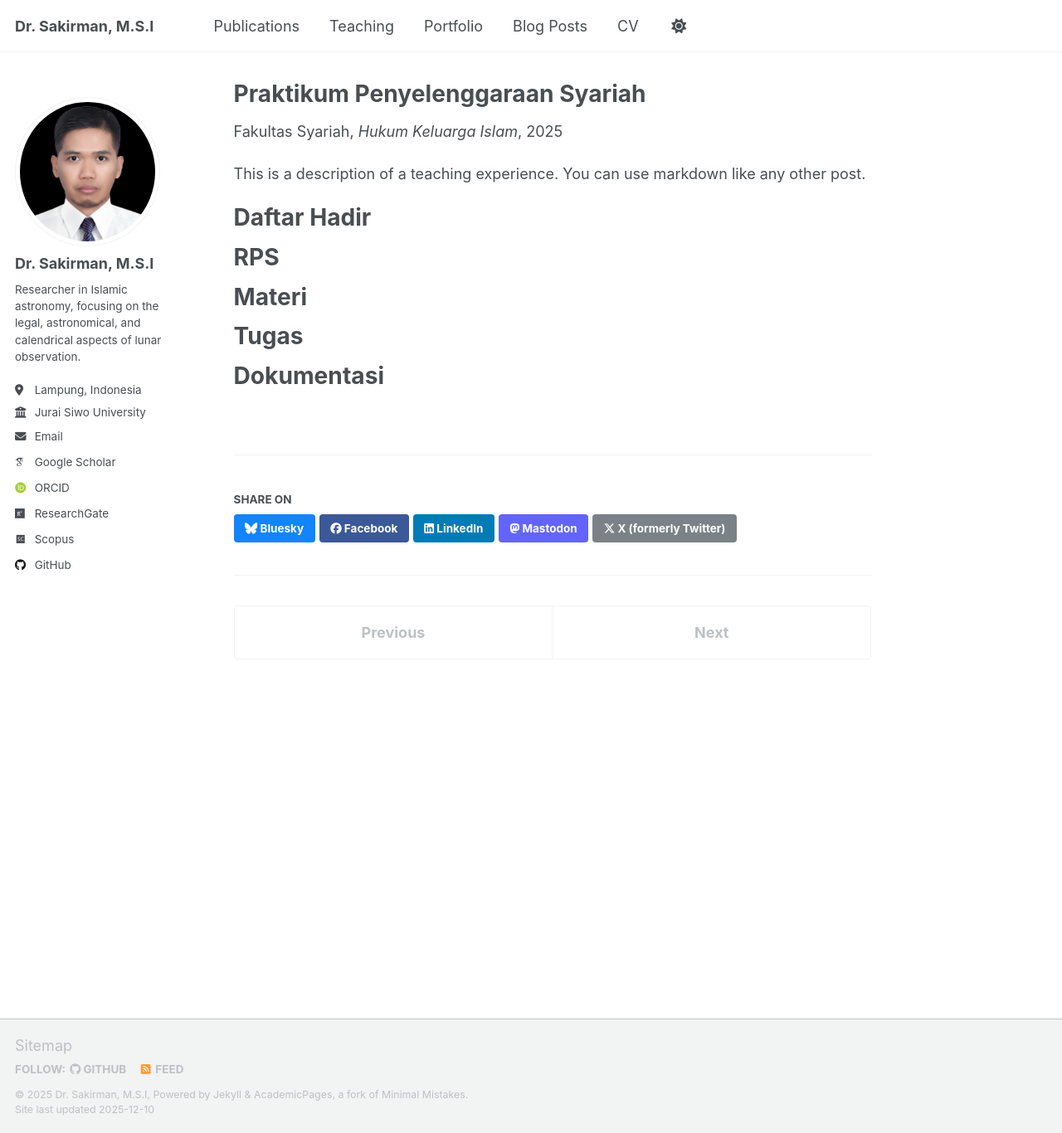
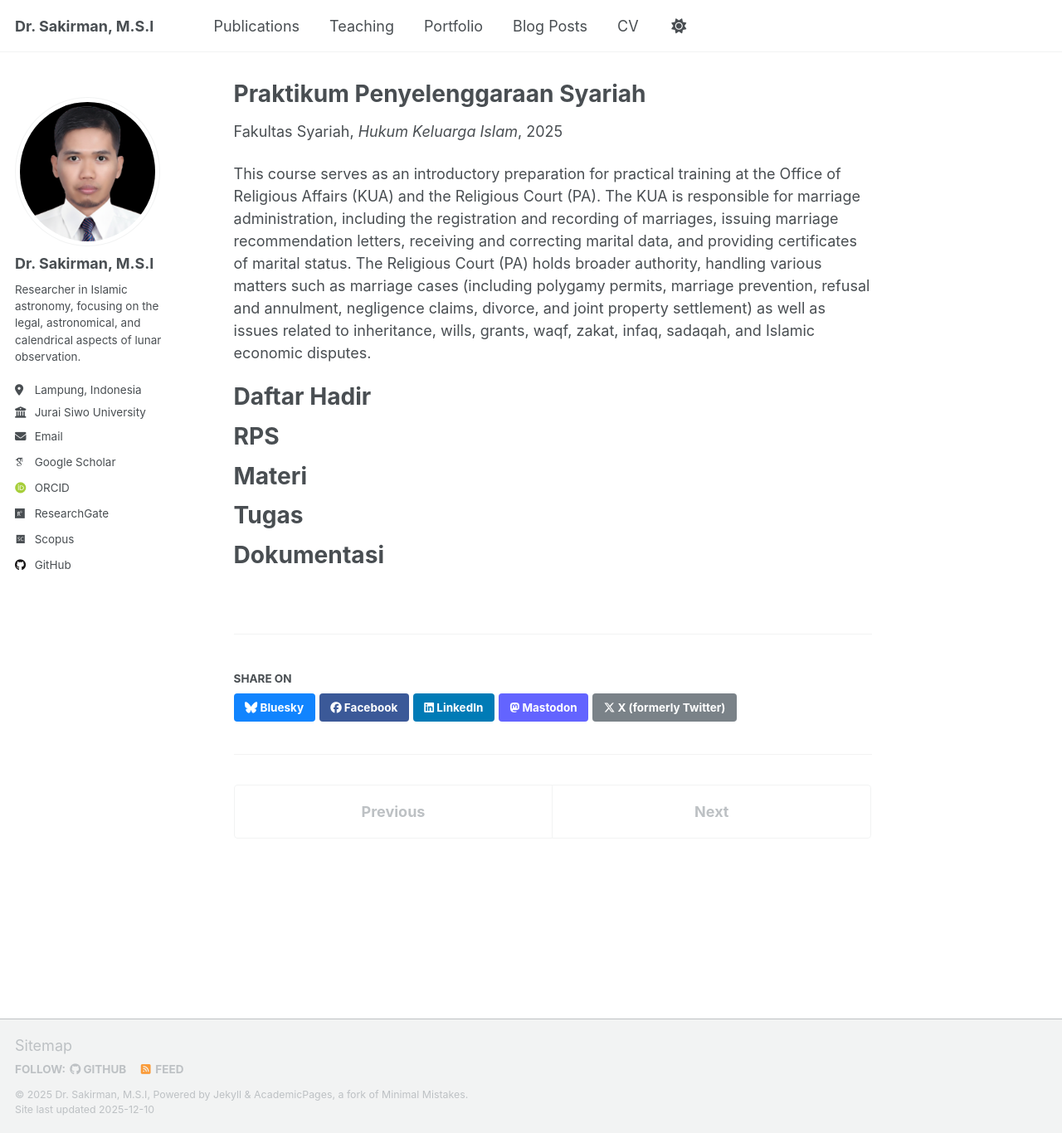
Before and after one commit to sakir-man/sakir-man.github.io, a Jekyll site: the page built from _teaching/2014-spring-teaching-3.md, in a window 1280 px wide and 1366 px high. Shown: the whole window at 83% size. Built offline with Jekyll 4.4.1, drawn with Linux system fonts in a browser that asks for light colours; some web fonts are replaced; a script that is not in the unit is left out.

Commit message:
Update 2014-spring-teaching-3.md

```diff
--- a/_teaching/2014-spring-teaching-3.md
+++ b/_teaching/2014-spring-teaching-3.md
@@ -8,7 +8,7 @@ date: 2025-01-01
 location: "UIN Jurai Siwo Lampung"
 ---
 
-This is a description of a teaching experience. You can use markdown like any other post.
+This course serves as an introductory preparation for practical training at the Office of Religious Affairs (KUA) and the Religious Court (PA). The KUA is responsible for marriage administration, including the registration and recording of marriages, issuing marriage recommendation letters, receiving and correcting marital data, and providing certificates of marital status. The Religious Court (PA) holds broader authority, handling various matters such as marriage cases (including polygamy permits, marriage prevention, refusal and annulment, negligence claims, divorce, and joint property settlement) as well as issues related to inheritance, wills, grants, waqf, zakat, infaq, sadaqah, and Islamic economic disputes.
 
 Daftar Hadir
 ======
```
